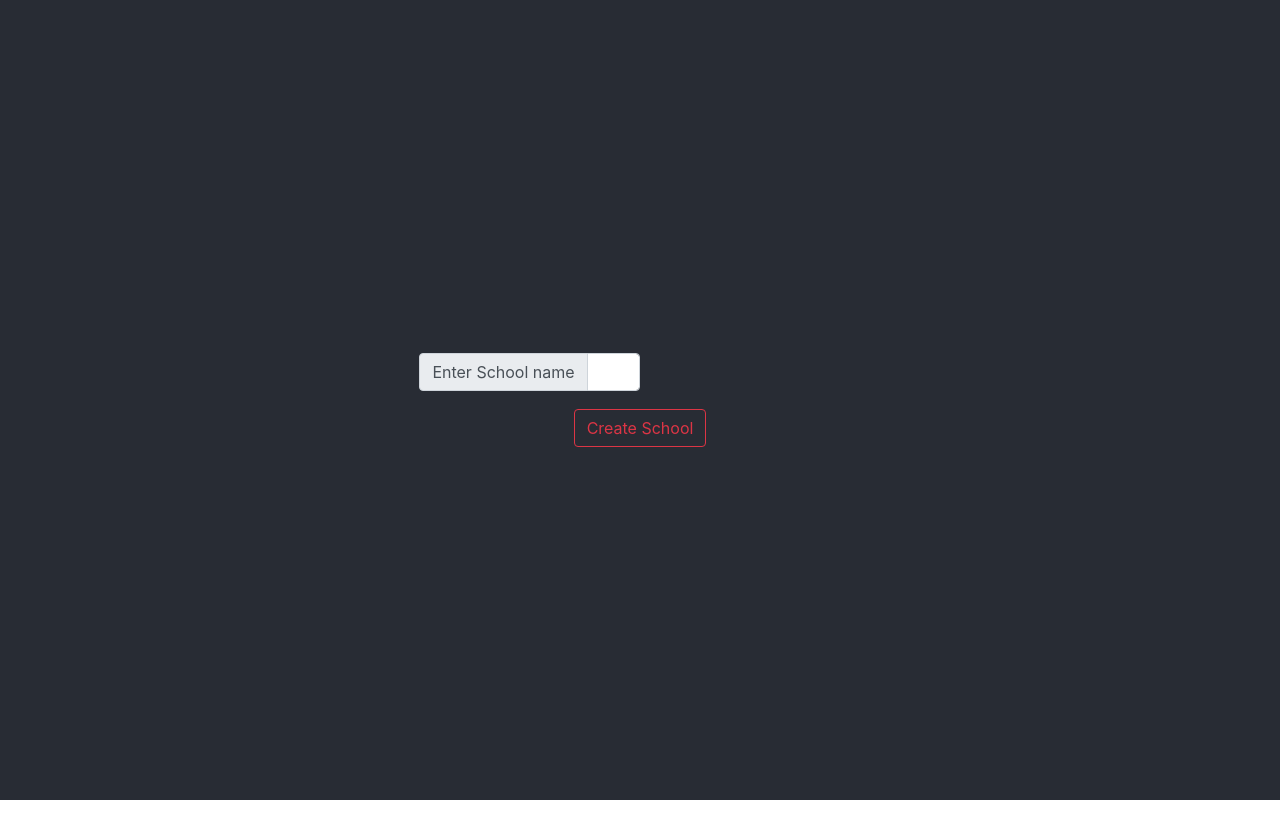
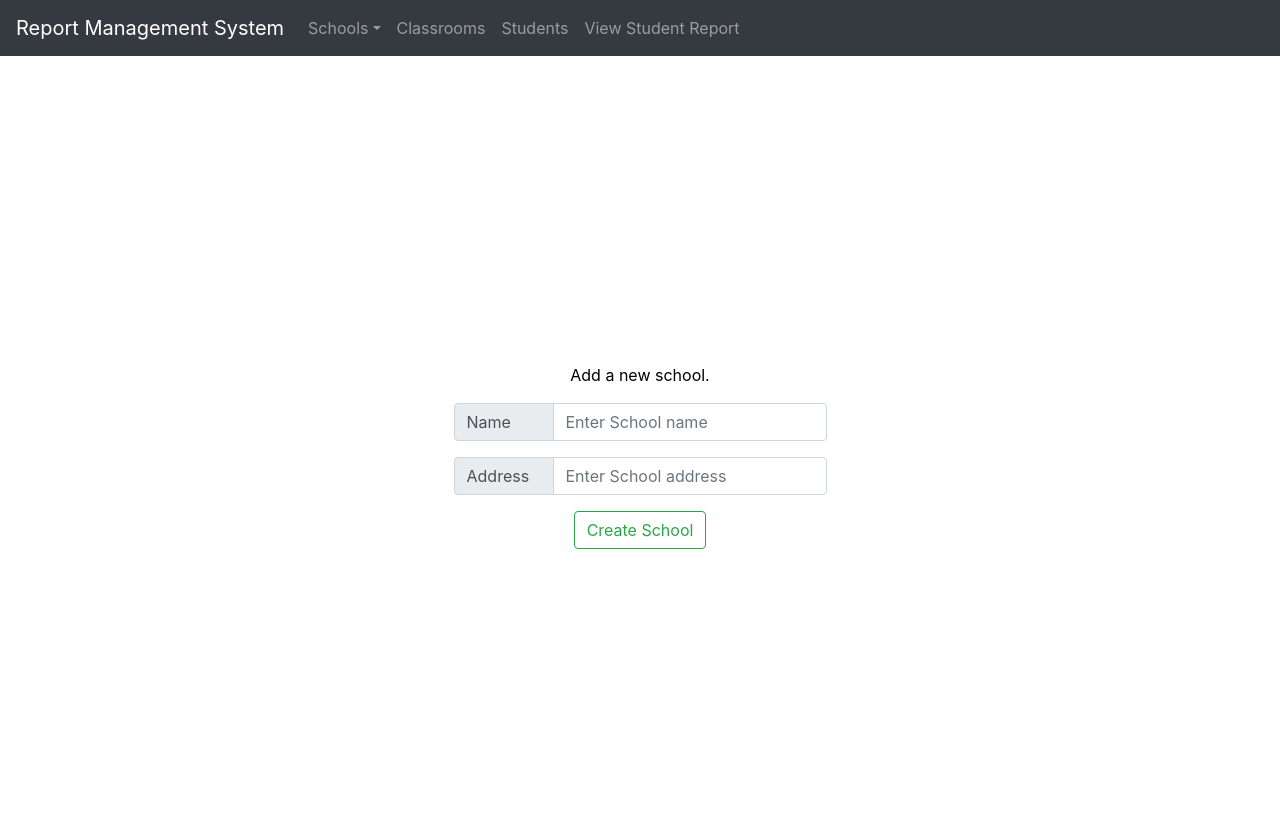
Before and after one commit to CodingParkFunSeries/RMS-Frontend, a React (Create React App) app: page /CreateSchool in a window 1280 px wide. Shown: the top 838 px of the page. Before the commit the page ends 800 px from the top, so only its background shows below. Built offline with nearby package versions, Linux system fonts and the light colour scheme.

Commit message:
Navbar Added. HomePage Changed

```diff
--- a/src/App.css
+++ b/src/App.css
@@ -1,11 +1,11 @@
 .App {
-  background-color: #282c34;
+
   min-height: 100vh;
   display: flex;
   flex-direction: column;
   align-items: center;
   justify-content: center;
-  font-size: calc(10px + 2vmin);
+
   color: white;
   text-align: center;
 }
--- a/src/App.js
+++ b/src/App.js
@@ -1,6 +1,5 @@
 import React from 'react';
 import './App.css';
-import  AdminHomePage from './Pages/AdminHomePage';
 import CreateSchool from './Pages/CreateSchool';
 import AddStudent from './Pages/AddStudent';
 import CreateClassroom from './Pages/CreateClassroom';
@@ -9,6 +8,12 @@ import ViewClass from './Pages/ViewClass';
 import ViewStudent from './Pages/ViewStudent';
 
 import {BrowserRouter,Route} from 'react-router-dom';
+import Navbar from 'react-bootstrap/Navbar';
+import Nav from 'react-bootstrap/Nav';
+import NavDropdown from 'react-bootstrap/NavDropdown';
+import ViewSchools from './Pages/ViewSchools';
+
+
 
 function App() {
   return (
@@ -17,8 +22,26 @@ function App() {
     //<AddStudent/>
 
     <BrowserRouter>
+
+    <Navbar bg="dark" variant="dark" expand="lg">
+      <Navbar.Brand href="#home">Report Management System</Navbar.Brand>
+      <Navbar.Toggle aria-controls="basic-navbar-nav" />
+      <Navbar.Collapse id="basic-navbar-nav">
+        <Nav className="mr-auto">
+        <NavDropdown title="Schools" id="basic-nav-dropdown">
+          <NavDropdown.Item href="/ViewSchools">View Schools</NavDropdown.Item>
+          <NavDropdown.Item href="/CreateSchool">Create School</NavDropdown.Item>
+        </NavDropdown>
+          <Nav.Link href="/createclassroom/1">Classrooms</Nav.Link>
+          <Nav.Link href="#link">Students</Nav.Link>
+          <Nav.Link href="#link">View Student Report</Nav.Link>
+        </Nav>
+
+      </Navbar.Collapse>
+    </Navbar>
       <div className="App">
-      <Route exact path='/' component={AdminHomePage}/>
+      <Route exact path='/' component={ViewSchools}/>
+      <Route path='/ViewSchools' component={ViewSchools}/>
       <Route  path='/CreateSchool' component={CreateSchool}/>
       <Route  path='/AddStudent' component={AddStudent}/>
       <Route  path='/CreateClassroom/:SchoolId' component={CreateClassroom}/>
--- a/src/Pages/AdminHomePage.js
+++ b/src/Pages/AdminHomePage.js
@@ -61,16 +61,23 @@ class  AdminHomePage extends Component {
         return (
             <div className="App">
 
-                <div class="row h-100 justify-content-center m-3 align-items-center">
 
-                    <div class="col-sm-8">
-                        Click on the School name of the school which you want to explore.
+
+                <div className="row h-100 justify-content-center align-items-center">
+
+                    <div className="col-sm-8" style={{color:"black"}}>
+                    <p style={{fontsize:20}}>
+                            All schools present in the system are:
+                        </p>
+                        <p >
+                            <i>Click on the School name of the school which you want to explore.</i>
+                        </p>
                         <div style={{background:'white'}}>
                             <SchoolTableComponent data={this.state.schoolsPresent} headers={["School ID","School Name", "School Address"]} />
                         </div>
                     </div>
 
-                    <div class="col-sm-4">
+                    <div className="col-sm-4" style={{color:"black"}}>
                         Add a new school.
                         <InputGroup className="mb-3" >
                             <InputGroup.Prepend>
--- a/src/Pages/Components/SchoolTableComponent.js
+++ b/src/Pages/Components/SchoolTableComponent.js
@@ -16,12 +16,12 @@ class SchoolTableComponent extends Component{
             <tbody>
               {data.map((dataentry,index)=>{
                   return(
-                    <tr key={index}>
+                    <tr key={index} style={{cursor:'pointer'}}
+                    title="Explore this School"
+                    onClick={()=>{window.open('/createclassroom/'+dataentry.id,'_self')}}>
                         <td>{dataentry.id}</td>
                         <td
-                            style={{cursor:'pointer'}}
-                            title="Explore this School"
-                            onClick={()=>{window.open('/createclassroom/'+dataentry.id,'_self')}}>  {dataentry.name}
+                            >  {dataentry.name}
                         </td>
                         <td>{dataentry.address}</td>
                     </tr>
--- a/src/Pages/CreateSchool.js
+++ b/src/Pages/CreateSchool.js
@@ -1,38 +1,106 @@
-import React from 'react';
+import React,{Component} from 'react';
+import Button from 'react-bootstrap/Button';
 import InputGroup from 'react-bootstrap/InputGroup';
 import FormControl from 'react-bootstrap/FormControl';
-import Button from 'react-bootstrap/Button';
-class CreateSchool extends React.Component{
 
-  render()
-  {
-    return (
-        <div>
+import {post_school} from './Components/API';
 
 
 
-            <InputGroup className="mb-3" style = {{width:"50%"}}>
+class  CreateSchool extends Component {
+
+    constructor(props){
+        super(props);
+        this.initialSchoolDetail = {
+            SchoolName:'',
+            SchoolAddress:'',
+
+        }
+        this.state={
+
+            newschool:this.initialSchoolDetail,
+            SchoolAddedString:''
+        }
+    }
+    createschool (){
+        const school = {
+            "name": this.state.newschool.SchoolName,
+            "address": this.state.newschool.SchoolAddress
+
+        }
+        console.log(school);
+
+        post_school(school).then(res => {
+            this.setState({newschool:this.initialSchoolDetail})
+            // var message = "New school has been added successfully!! To view all schools present <a href=\"\\Viewschools\">Click</a> here."
+            // this.setState({SchoolAddedString:message})
+            this.props.history.push("/ViewSchools");
+
+      })
+
+
+    }
+    handleChange(event){
+        this.setState({newschool:{
+            ...this.state.newschool,
+            [event.target.name]:event.target.value
+        }})
+    }
+    render()
+    {
+
+        return (
+            <div className="App">
+                <div className="row h-100 justify-content-center align-items-center">
+                    <div className="col-sm-12" style={{color:"black" }}>
+                        <p style={{fontsize:200}}>Add a new school.</p>
+                        <InputGroup className="mb-3" >
                             <InputGroup.Prepend>
-                <InputGroup.Text id="inputGroup-sizing-default">Enter School name</InputGroup.Text>
+                            <InputGroup.Text
+                                id="inputGroup-sizing-default"
+                                style={{width:100}}
+                            >Name</InputGroup.Text>
                             </InputGroup.Prepend>
                             <FormControl
+                                placeholder="Enter School name"
                                 aria-label="Default"
                                 aria-describedby="inputGroup-sizing-default"
+                                onChange={this.handleChange.bind(this)}
+                                value={this.state.newschool.SchoolName}
+                                name='SchoolName'
                             />
                         </InputGroup>
 
-              <Button variant="outline-danger">
+                        <InputGroup className="mb-3" >
+                            <InputGroup.Prepend>
+                            <InputGroup.Text
+                                id="inputGroup-sizing-default"
+                                style={{width:100}}
+                            >Address</InputGroup.Text>
+                            </InputGroup.Prepend>
+                            <FormControl
+                                placeholder="Enter School address"
+                                aria-label="Default"
+                                aria-describedby="inputGroup-sizing-default"
+                                onChange={this.handleChange.bind(this)}
+                                value={this.state.newschool.SchoolAddress}
+                                name='SchoolAddress'
+                            />
+                        </InputGroup>
+
+                        <Button variant="outline-success" onClick={this.createschool.bind(this)}>
                             Create School
                         </Button>
 
+                        {/* <p style={{fontsize:10, color:"red"}}>
+                        <div dangerouslySetInnerHTML={{__html: this.state.SchoolAddedString}} />
 
-
-
-
+                        </p>                */}
+                    </div>
+                </div>
             </div>
         );
     }
 }
 
-
 export default CreateSchool;
--- /dev/null
+++ b/src/Pages/ViewSchools.js
@@ -0,0 +1,79 @@
+import React,{Component} from 'react';
+import SchoolTableComponent from './Components/SchoolTableComponent';
+import {get_school} from './Components/API';
+import Button from 'react-bootstrap/Button';
+
+
+class  ViewSchools extends Component {
+    componentDidMount(){
+
+        get_school().then(res => {
+        const schools = res.data;
+        this.setState({schoolsPresent:schools})
+      })
+
+
+    }
+    constructor(props){
+        super(props);
+        this.initialSchoolDetail = {
+            SchoolName:'',
+            SchoolAddress:'',
+            SchoolAddedString:''
+        }
+        this.state={
+            schoolsPresent:[] ,
+            newschool:this.initialSchoolDetail
+        }
+    }
+    createschool ()
+    {
+        this.props.history.push("/CreateSchool")
+    }
+
+
+
+    handleChange(event){
+        this.setState({newschool:{
+            ...this.state.newschool,
+            [event.target.name]:event.target.value
+        }})
+    }
+    render()
+    {
+
+        return (
+            <div  style={{width: "100%"}}>
+
+
+
+                <div className="row h-100 justify-content-center align-items-center">
+
+                    <div className="col-sm-8" style={{color:"black"}}>
+
+                        <p style={{fontsize:20}}>
+                            All schools present in the system are:
+                        </p>
+                        <p >
+                            <i>Click on the School name of the school which you want to explore.</i>
+                        </p>
+                        <div style={{background:'white'}}>
+                            <SchoolTableComponent data={this.state.schoolsPresent} headers={["School ID","School Name", "School Address"]} />
+                        </div>
+
+
+
+
+                        <Button variant="outline-warning" onClick={this.createschool.bind(this)}>
+                            Add more schools
+                        </Button>
+                    </div>
+
+
+                </div>
+            </div>
+        );
+    }
+}
+
+export default ViewSchools;
--- a/src/Pages/ViewStudent.js
+++ b/src/Pages/ViewStudent.js
@@ -1,6 +1,5 @@
 import React from 'react';
 import {get_student,get_semester,get_exam,get_marks} from './Components/API';
-
 import StudentTableComponent from './Components/StudentTableComponent';
 import MarksTableComponent from './Components/MarksTableComponent';
 class ViewStudent extends React.Component {
```
Lines whose indentation alone changed are shown as unchanged.
